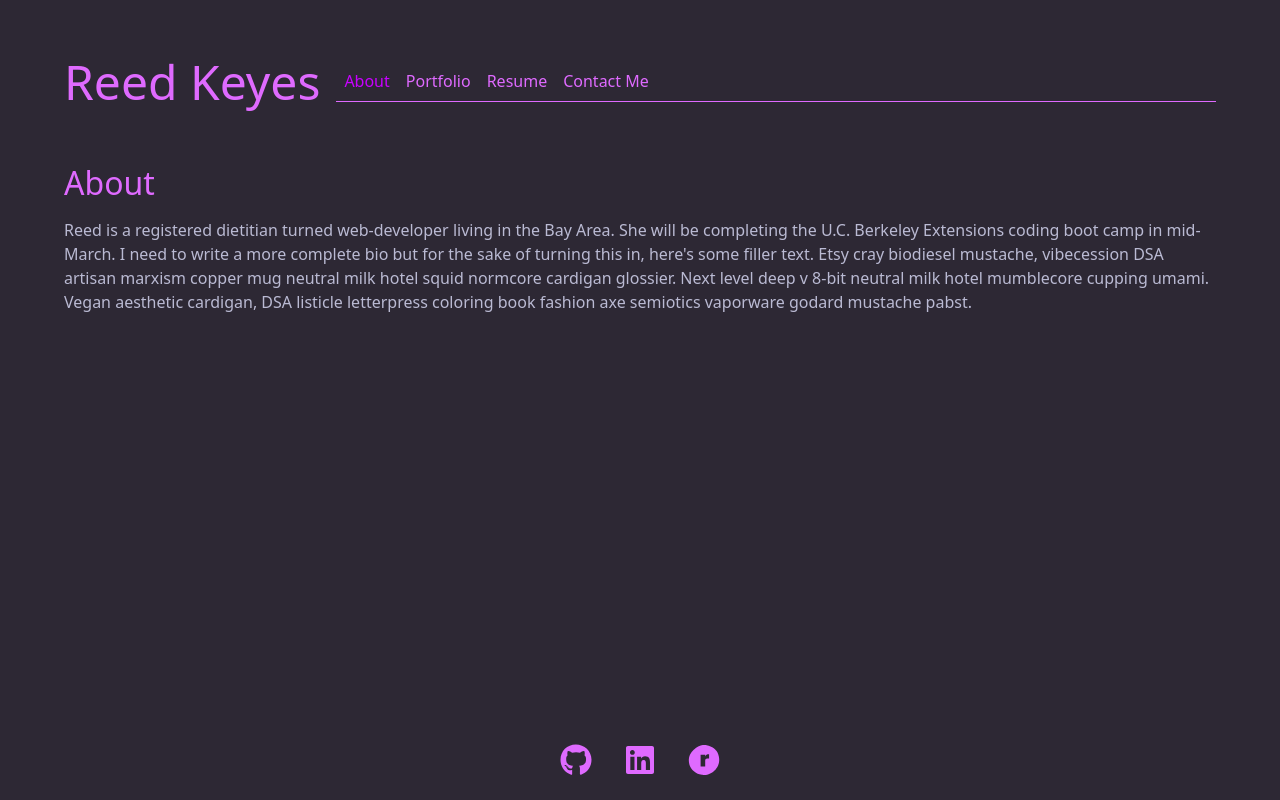
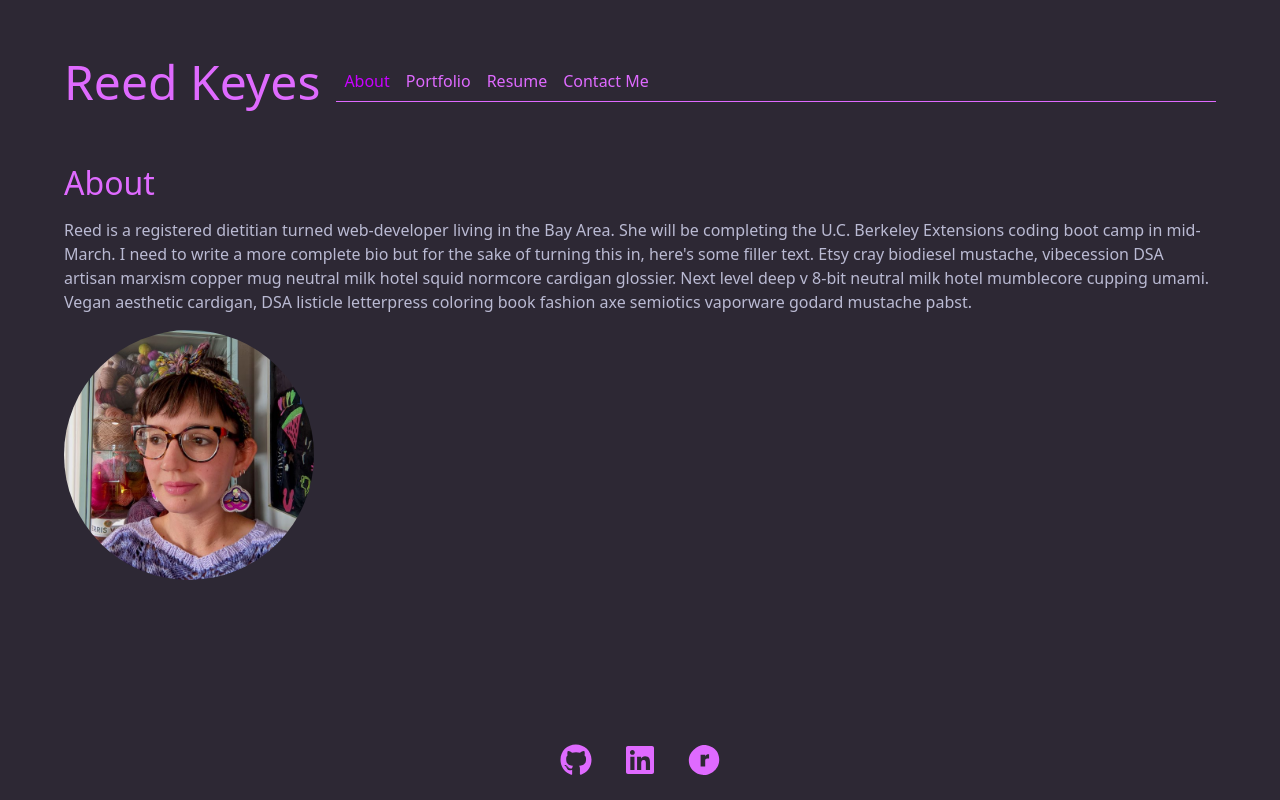
Before and after one commit to rbkeyes/rbk-react-portfolio, a React (Create React App) app: page / in a window 1280 px wide. Built offline with nearby package versions, Linux system fonts and the light colour scheme.

Commit message:
updated headshot

```diff
--- a/src/components/pages/About.js
+++ b/src/components/pages/About.js
@@ -1,4 +1,6 @@
 import React from 'react';
+
+import headshot from '../../images/headshot.jpg'
 
 export default function About() {
   return (
@@ -8,6 +10,12 @@ export default function About() {
       Reed is a registered dietitian turned web-developer living in the Bay Area. She will be completing the U.C. Berkeley Extensions coding boot camp in mid-March. I need to write a more complete bio but for the sake of turning this in, here's some filler text.
       Etsy cray biodiesel mustache, vibecession DSA artisan marxism copper mug neutral milk hotel squid normcore cardigan glossier. Next level deep v 8-bit neutral milk hotel mumblecore cupping umami. Vegan aesthetic cardigan, DSA listicle letterpress coloring book fashion axe semiotics vaporware godard mustache pabst.
       </p>
+      <div>
+        <img
+        className="headshot"
+        src={headshot} alt="headshot"
+        style={{width: "250px", height: "250px", objectFit: "cover", borderRadius: "50%"}}/>
+      </div>
     </main>
   );
 }
```
Also changed, not shown: src/images/headshot.jpg.
